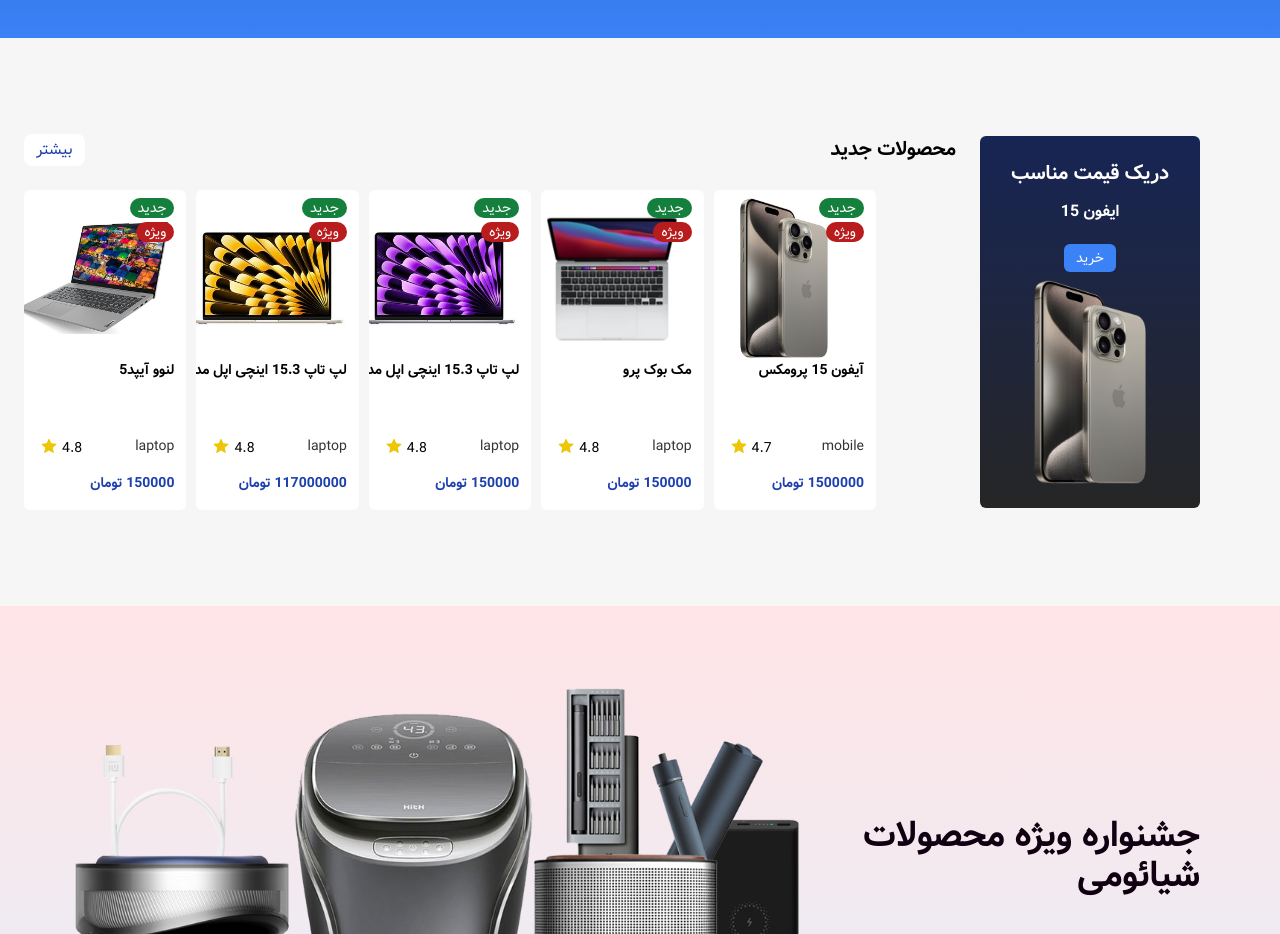
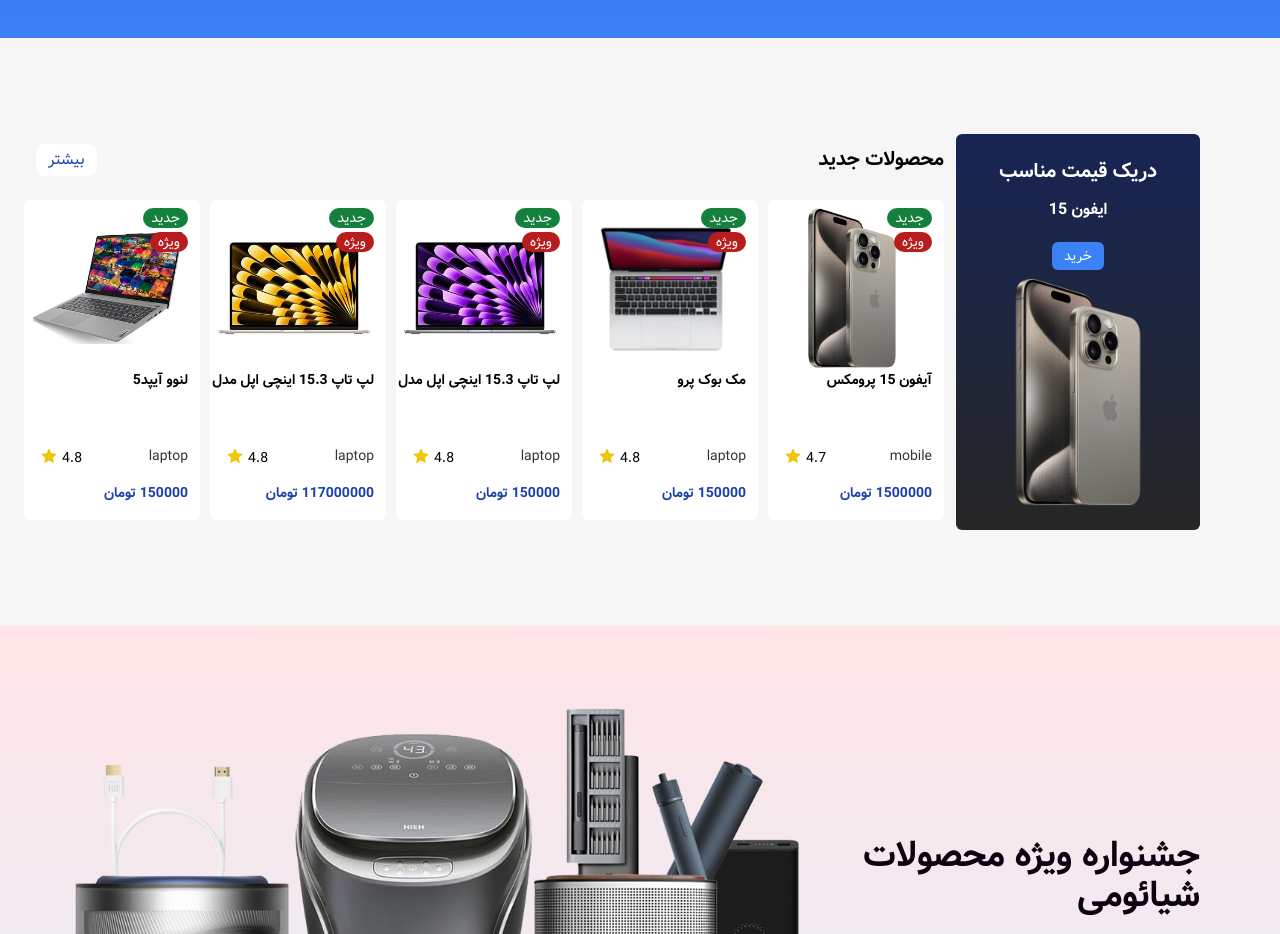
Before and after one commit to Notrika999/digital-store, a Vue app: page / in a window 1280 px wide. Shown: the part 1762-2696 px from the top of the page. Built offline with nearby package versions, Linux system fonts and the light colour scheme; the HTML template or start-up script is replaced by a standard one; what tailwindcss-rtl would draw is missing.

Commit message:
Update NewProduct

```diff
--- a/src/components/NewProducts.vue
+++ b/src/components/NewProducts.vue
@@ -32,7 +32,7 @@
 </script>
 
 <template>
-  <div class="lg:max-w-[59rem] pr-3 xl:pr-20 pl-3 mt-6">
+  <div class="mt-6">
     <swiper :slidesPerView="1" :spaceBetween="10" :breakpoints="swiperBreakpoints" :loop="true" class="mySwiper">
     <swiper-slide v-for="product in products" :key="product.id">
       <ProductCard :productInfo="product" />
--- a/src/views/HomeView.vue
+++ b/src/views/HomeView.vue
@@ -55,7 +55,7 @@
     <!-- New Product -->
     <div v-if="products.length" class="pr-3 xl:pr-20 pl-3 my-24 flex items-center overflow-hidden">
       <div
-        class="hidden lg:block w-[18.75rem] py-6 px-2 rounded-md bg-gradient-to-b from-blue-950 to-neutral-800 group"
+        class="hidden lg:block lg:w-[18.75rem] py-6 px-2 rounded-md bg-gradient-to-b from-blue-950 to-neutral-800 group"
       >
         <div class="flex flex-col items-center gap-y-3">
           <h3 class="text-xl text-white font-bold">دریک قیمت مناسب</h3>
@@ -71,7 +71,7 @@
         />
       </div>
 
-      <div class="pr-6">
+      <div class="lg:max-w-[59rem] w-full pr-3 pl-3">
         <TopSection sectionTitle="محصولات جدید" color="text-black" link="#" />
 
         <NewProducts :products="products" />
```
